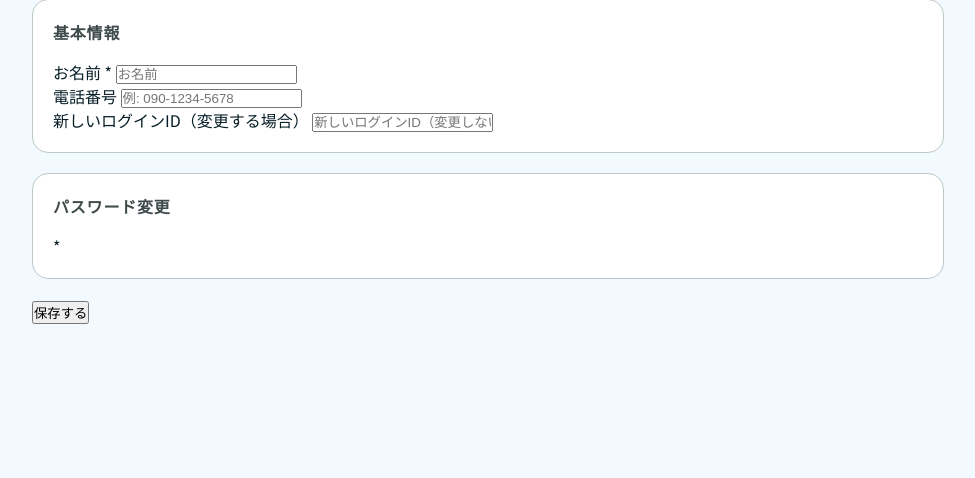
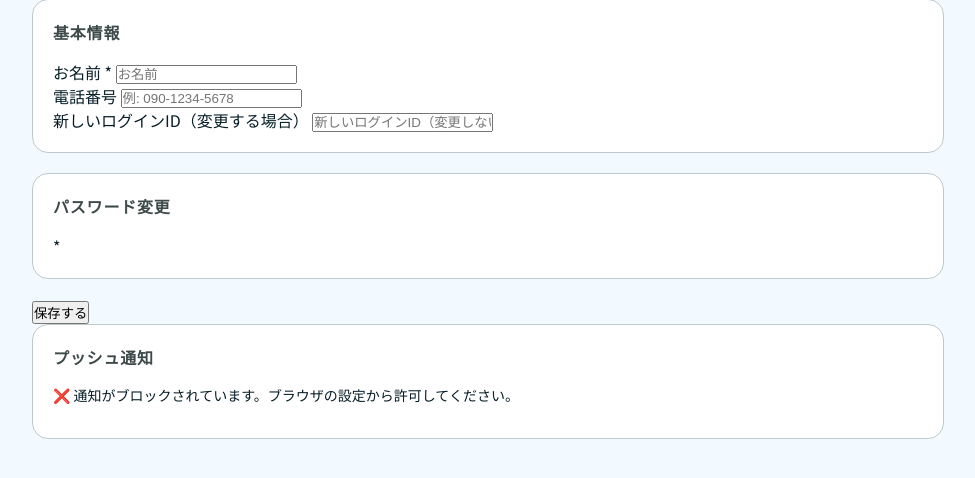
Before and after one commit to yush02084/Heart-Failure-Monitoring-App, a Flask app: template app/templates/watcher/settings.html in a window 1280 px wide. Shown: the part 170-648 px from the top of the page, without its empty margins (152-1127 px from the left). Run offline with Flask 3, Linux system fonts and the light colour scheme; the template is opened without the code that fills it: values that come from a table or form of the project are taken from there, others are empty.

Commit message:
feat: settings push notification button

```diff
--- a/app/templates/watcher/settings.html
+++ b/app/templates/watcher/settings.html
@@ -75,6 +75,14 @@
     <button type="submit" class="reg-submit">保存する</button>
   </form>
 
+  <!-- プッシュ通知設定 -->
+  <div class="w-settings-section">
+    <div class="w-settings-section__title">プッシュ通知</div>
+    <p id="push-status-text" style="font-size:14px;color:var(--text-muted);margin:0 0 12px;">確認中...</p>
+    <button id="push-toggle-btn" class="reg-submit" style="max-width:200px;" onclick="handlePushToggle()">通知を有効にする</button>
+    <p id="push-msg" style="font-size:13px;margin:8px 0 0;color:var(--primary);display:none;"></p>
+  </div>
+
   <!-- 見守り解除 -->
   {% if relationships %}
   <div class="w-settings-section w-settings-section--danger">
@@ -114,3 +122,97 @@
 </nav>
 
 {% endblock %}
+
+{% block extra_js %}
+<script>
+function urlBase64ToUint8Array(b) {
+  const pad = '='.repeat((4 - b.length % 4) % 4);
+  const base64 = (b + pad).replace(/-/g, '+').replace(/_/g, '/');
+  return Uint8Array.from([...atob(base64)].map(c => c.charCodeAt(0)));
+}
+
+// 通知状態を表示
+(async () => {
+  const statusEl = document.getElementById('push-status-text');
+  const btn = document.getElementById('push-toggle-btn');
+  if (!('Notification' in window) || !('serviceWorker' in navigator)) {
+    statusEl.textContent = 'このブラウザはプッシュ通知に対応していません';
+    btn.style.display = 'none';
+    return;
+  }
+  const perm = Notification.permission;
+  if (perm === 'denied') {
+    statusEl.textContent = '❌ 通知がブロックされています。ブラウザの設定から許可してください。';
+    btn.style.display = 'none';
+  } else if (perm === 'granted') {
+    statusEl.textContent = '✅ 通知は有効です';
+    btn.textContent = '通知を再登録する';
+  } else {
+    statusEl.textContent = '🔕 通知は未設定です';
+    btn.textContent = '通知を有効にする';
+  }
+})();
+
+async function handlePushToggle() {
+  const btn = document.getElementById('push-toggle-btn');
+  const msgEl = document.getElementById('push-msg');
+  const statusEl = document.getElementById('push-status-text');
+  btn.disabled = true;
+  btn.textContent = '処理中...';
+  msgEl.style.display = 'none';
+
+  try {
+    // 既存の購読を解除（強制再登録のため）
+    const reg = await navigator.serviceWorker.ready;
+    const oldSub = await reg.pushManager.getSubscription();
+    if (oldSub) {
+      await fetch('/watcher/push-subscribe', {
+        method: 'DELETE',
+        headers: { 'Content-Type': 'application/json', 'X-CSRFToken': '{{ csrf_token() }}' },
+        body: JSON.stringify({ endpoint: oldSub.endpoint }),
+      });
+      await oldSub.unsubscribe();
+    }
+
+    // 通知許可を要求（未許可の場合）
+    const perm = await Notification.requestPermission();
+    if (perm !== 'granted') {
+      msgEl.textContent = '通知の許可が得られませんでした';
+      msgEl.style.color = 'var(--danger, #e53e3e)';
+      msgEl.style.display = 'block';
+      btn.disabled = false;
+      btn.textContent = '通知を有効にする';
+      return;
+    }
+
+    // 新しいVAPID鍵で再登録
+    const res = await fetch('/watcher/vapid-public-key');
+    const { publicKey } = await res.json();
+    const newSub = await reg.pushManager.subscribe({
+      userVisibleOnly: true,
+      applicationServerKey: urlBase64ToUint8Array(publicKey),
+    });
+    await fetch('/watcher/push-subscribe', {
+      method: 'POST',
+      headers: { 'Content-Type': 'application/json', 'X-CSRFToken': '{{ csrf_token() }}' },
+      body: JSON.stringify(newSub.toJSON()),
+    });
+
+    // localStorageのフラグをクリア
+    localStorage.removeItem('push-dismissed');
+
+    statusEl.textContent = '✅ 通知は有効です';
+    btn.textContent = '通知を再登録する';
+    msgEl.textContent = '✅ 通知を登録しました！';
+    msgEl.style.color = 'var(--primary)';
+    msgEl.style.display = 'block';
+  } catch (e) {
+    msgEl.textContent = '❌ エラーが発生しました: ' + e.message;
+    msgEl.style.color = 'var(--danger, #e53e3e)';
+    msgEl.style.display = 'block';
+    btn.textContent = '通知を有効にする';
+  }
+  btn.disabled = false;
+}
+</script>
+{% endblock %}
```
